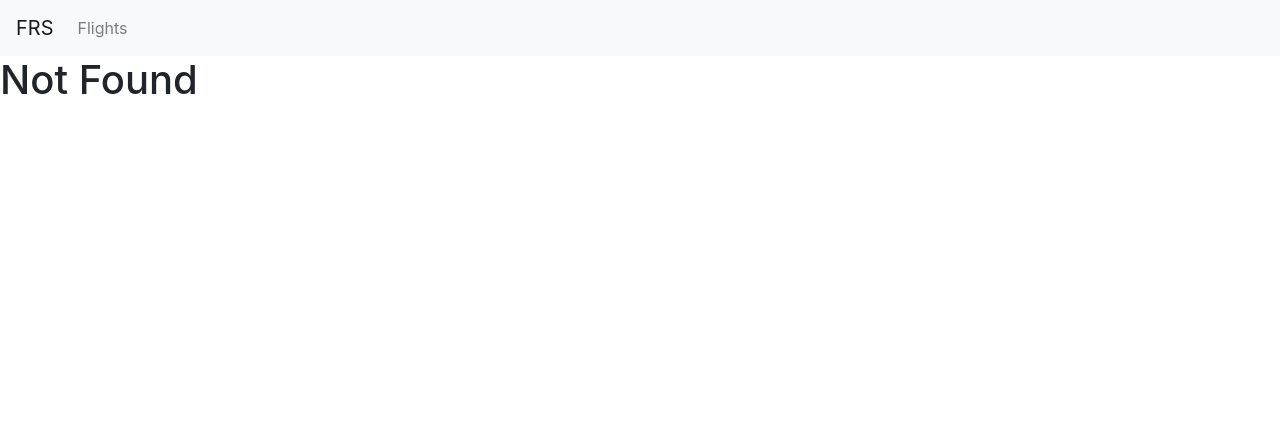
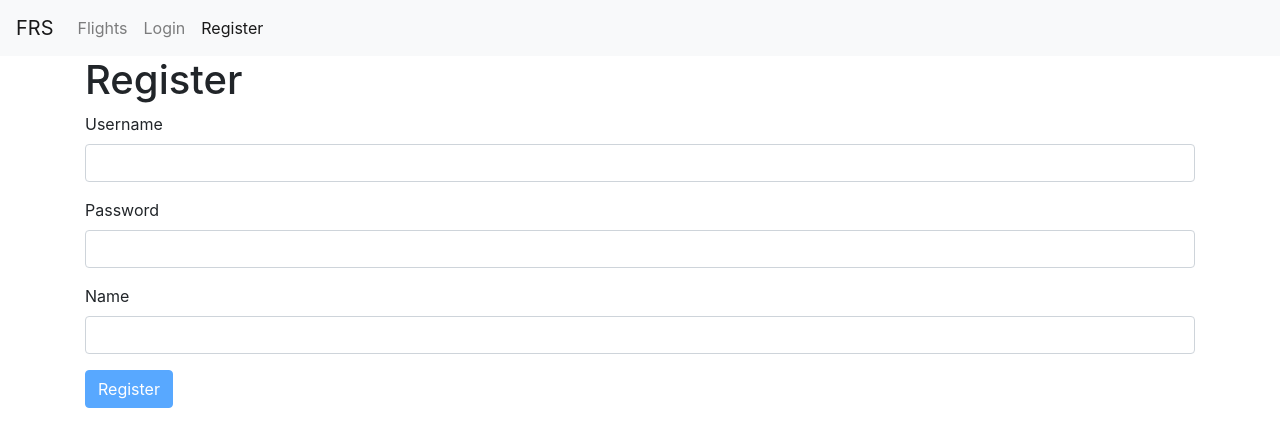
Before and after one commit to CachingNik/CP2-FRS-Frontend, a React (Create React App) app: page /register in a window 1280 px wide. Before the commit this address led to /not-found. Shown: the top 446 px of the page. Built offline with nearby package versions, Linux system fonts and the light colour scheme.

Commit message:
Added Login & Register Components

```diff
--- a/package.json
+++ b/package.json
@@ -7,6 +7,7 @@
     "@testing-library/react": "^11.2.6",
     "@testing-library/user-event": "^12.8.3",
     "bootstrap": "^4.6.0",
+    "joi-browser": "^13.4.0",
     "query-string": "^4.3.4",
     "react": "^17.0.2",
     "react-dom": "^17.0.2",
--- a/src/App.js
+++ b/src/App.js
@@ -1,24 +1,28 @@
 import React, { Component } from "react";
 import { Redirect, Route, Switch } from "react-router-dom";
 import "./App.css";
-import Home from "./components/Home";
-import NavBar from "./components/NavBar";
-import NotFound from "./components/NotFound";
-import Flights from "./components/Flights";
+import Home from "./components/home";
+import NavBar from "./components/navBar";
+import NotFound from "./components/notFound";
+import Flights from "./components/flights";
+import LoginForm from "./components/loginFom";
+import RegisterForm from "./components/RegisterForm";
 
 class App extends Component {
   render() {
     return (
       <div>
         <NavBar />
-        <div className="content">
+        <main className="container">
           <Switch>
             <Route path="/flights" component={Flights} />
+            <Route path="/login" component={LoginForm} />
+            <Route path="/register" component={RegisterForm} />
             <Route path="/not-found" component={NotFound} />
             <Route path="/" exact component={Home} />
             <Redirect to="/not-found" />
           </Switch>
-        </div>
+        </main>
       </div>
     );
   }
--- /dev/null
+++ b/src/components/RegisterForm.jsx
@@ -0,0 +1,37 @@
+import React from "react";
+import Joi from "joi-browser";
+import Form from "./common/form";
+
+class RegisterForm extends Form {
+  state = {
+    data: { username: "", password: "", name: "" },
+    errors: {},
+  };
+
+  schema = {
+    username: Joi.string().email().required().label("Username"),
+    password: Joi.string().min(5).required().label("Password"),
+    name: Joi.string().required().label("Name"),
+  };
+
+  doSubmit = () => {
+    // Call the Server
+    console.log("Submitted");
+  };
+
+  render() {
+    return (
+      <div>
+        <h1>Register</h1>
+        <form onSubmit={this.handleSubmit}>
+          {this.renderInput("username", "Username")}
+          {this.renderInput("password", "Password", "password")}
+          {this.renderInput("name", "Name")}
+          {this.renderSubmitButton("Register")}
+        </form>
+      </div>
+    );
+  }
+}
+
+export default RegisterForm;
--- /dev/null
+++ b/src/components/common/form.jsx
@@ -0,0 +1,70 @@
+import { Component } from "react";
+import Joi from "joi-browser";
+import Input from "./input";
+
+class Form extends Component {
+  validate = () => {
+    const options = { abortEarly: false };
+    const { error } = Joi.validate(this.state.data, this.schema, options);
+    if (!error) return null;
+
+    const errors = {};
+    error.details.map((e) => (errors[e.path[0]] = e.message));
+    return errors;
+  };
+
+  validateProperty = ({ name, value }) => {
+    const field = { [name]: value }; // Computed properties in ES6
+    const subschema = { [name]: this.schema[name] };
+    const { error } = Joi.validate(field, subschema);
+    return error ? error.details[0].message : null;
+  };
+
+  handleSubmit = (e) => {
+    e.preventDefault();
+
+    const errors = this.validate();
+    this.setState({ errors: errors || {} });
+    if (errors) return;
+
+    this.doSubmit();
+  };
+
+  handleChange = ({ currentTarget: input }) => {
+    const errors = { ...this.state.errors };
+    const errorMessage = this.validateProperty(input);
+    if (errorMessage) errors[input.name] = errorMessage;
+    // Bracket notation instead of dot notation for
+    // dynamiclly accessing object property names
+    else delete errors[input.name];
+
+    const data = { ...this.state.data };
+    data[input.name] = input.value;
+    this.setState({ data, errors });
+  };
+
+  renderSubmitButton(label) {
+    return (
+      <button disabled={this.validate()} className="btn btn-primary">
+        {label}
+      </button>
+    );
+  }
+
+  renderInput = (name, label, type) => {
+    const { data, errors } = this.state;
+
+    return (
+      <Input
+        name={name}
+        label={label}
+        type={type}
+        onChange={this.handleChange}
+        value={data[name]}
+        error={errors[name]}
+      />
+    );
+  };
+}
+
+export default Form;
--- /dev/null
+++ b/src/components/common/input.jsx
@@ -0,0 +1,13 @@
+import React from "react";
+
+const Input = ({ name, label, error, ...rest }) => {
+  return (
+    <div className="form-group">
+      <label htmlFor={name}>{label}</label>
+      <input {...rest} name={name} id={name} className="form-control" />
+      {error && <div className="alert alert-danger">{error}</div>}
+    </div>
+  );
+};
+
+export default Input;
--- /dev/null
+++ b/src/components/loginFom.jsx
@@ -0,0 +1,35 @@
+import React from "react";
+import Joi from "joi-browser";
+import Form from "./common/form";
+
+class LoginForm extends Form {
+  state = {
+    data: { username: "", password: "" },
+    errors: {},
+  };
+
+  schema = {
+    username: Joi.string().email().required().label("Username"),
+    password: Joi.string().min(5).required().label("Password"),
+  };
+
+  doSubmit = () => {
+    // Call the Server
+    console.log("Submitted");
+  };
+
+  render() {
+    return (
+      <div>
+        <h1>Login</h1>
+        <form onSubmit={this.handleSubmit}>
+          {this.renderInput("username", "Username")}
+          {this.renderInput("password", "Password", "password")}
+          {this.renderSubmitButton("Login")}
+        </form>
+      </div>
+    );
+  }
+}
+
+export default LoginForm;
--- a/src/components/NavBar.jsx
+++ b/src/components/navBar.jsx
@@ -1,5 +1,6 @@
 import React from "react";
 import { NavLink, Link } from "react-router-dom";
+import "bootstrap/js/src/collapse";
 
 const NavBar = () => {
   return (
@@ -8,7 +9,7 @@ const NavBar = () => {
         FRS
       </Link>
       <button
-        className="navbar-toggler"
+        className="navbar-toggler collapsed"
         type="button"
         data-toggle="collapse"
         data-target="#navbarNavAltMarkup"
@@ -23,6 +24,12 @@ const NavBar = () => {
           <NavLink className="nav-link" to="/flights">
             Flights
           </NavLink>
+          <NavLink className="nav-link" to="/login">
+            Login
+          </NavLink>
+          <NavLink className="nav-link" to="/register">
+            Register
+          </NavLink>
         </div>
       </div>
     </nav>
```
Also changed, not shown: src/components/flights.jsx (renamed from src/components/Flights.jsx), src/components/home.jsx (renamed from src/components/Home.jsx), src/components/notFound.jsx (renamed from src/components/NotFound.jsx), 2 other files (tests, documents, lock files or other folders).
